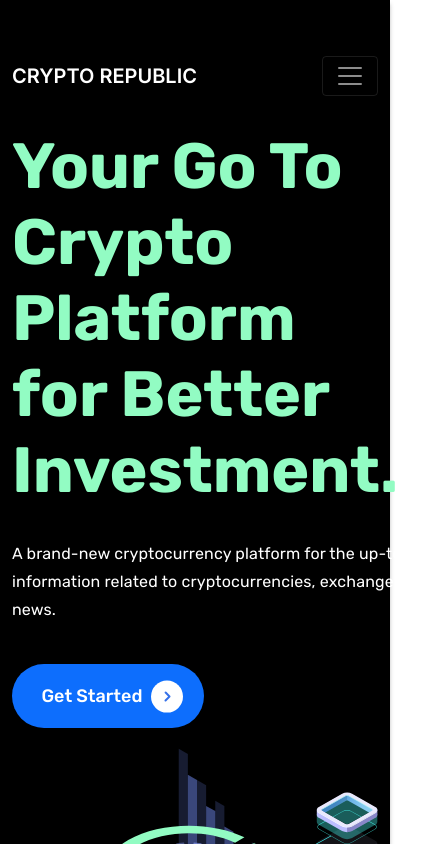
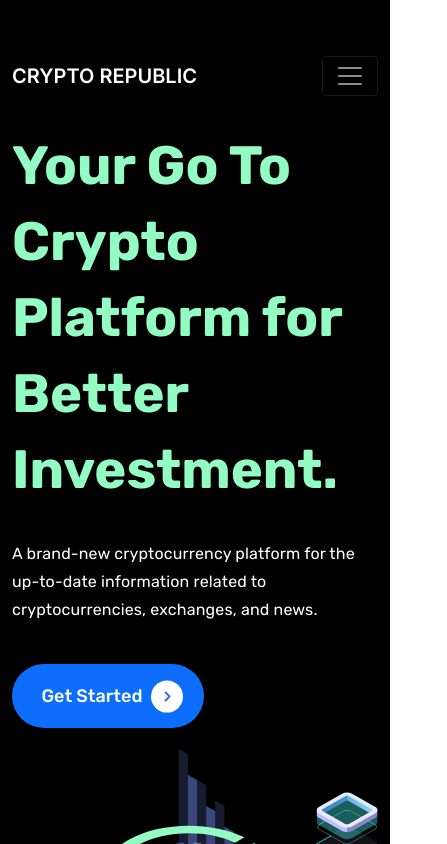
Before and after one commit to s3778722/React-Crypto-App, a React (Create React App) app: page / in a window 390 px wide. Shown: the top 844 px of the page, 447 px wide, since content can reach past the window. Built offline with nearby package versions, Linux system fonts and the light colour scheme.

Commit message:
Optimize Device Responsiveness

```diff
--- a/src/App.css
+++ b/src/App.css
@@ -80,8 +80,7 @@
 }
 
 .hero-sub-text {
-  width: 435px;
-
+  max-width: 435px;
   font-family: Rubik;
   font-size: 16px;
   font-style: normal;
@@ -91,6 +90,17 @@
   text-align: left;
 }
 
+@media screen and (max-width: 576px) {
+  .hero-main-text {
+    font-size: 54px;
+  }
+}
+
+@media screen and (max-width: 350px) {
+  .hero-main-text {
+    font-size: 50px;
+  }
+}
 .hero-button {
   font-family: Rubik;
   font-style: normal;
--- a/src/components/Hero.jsx
+++ b/src/components/Hero.jsx
@@ -6,7 +6,7 @@ import { default as waves } from "../assets/waves.svg";
 const Hero = () => {
   return (
     <>
-      <div class="container text-white">
+      <div class="container text-white ">
         <div class="row align-items-center ">
           <div class="col-md col-md-push-6">
             <h1 class="hero-main-text">
```
